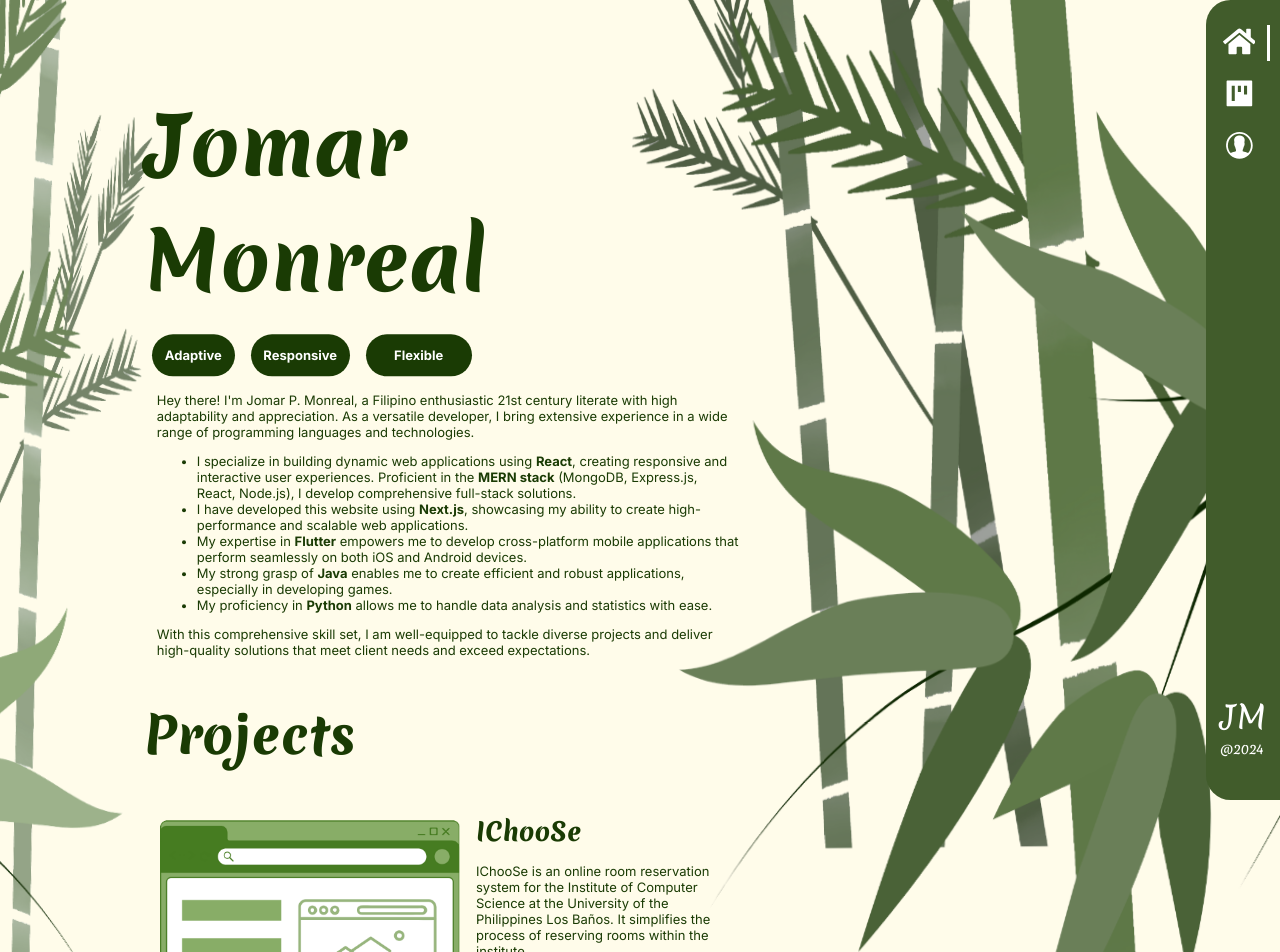
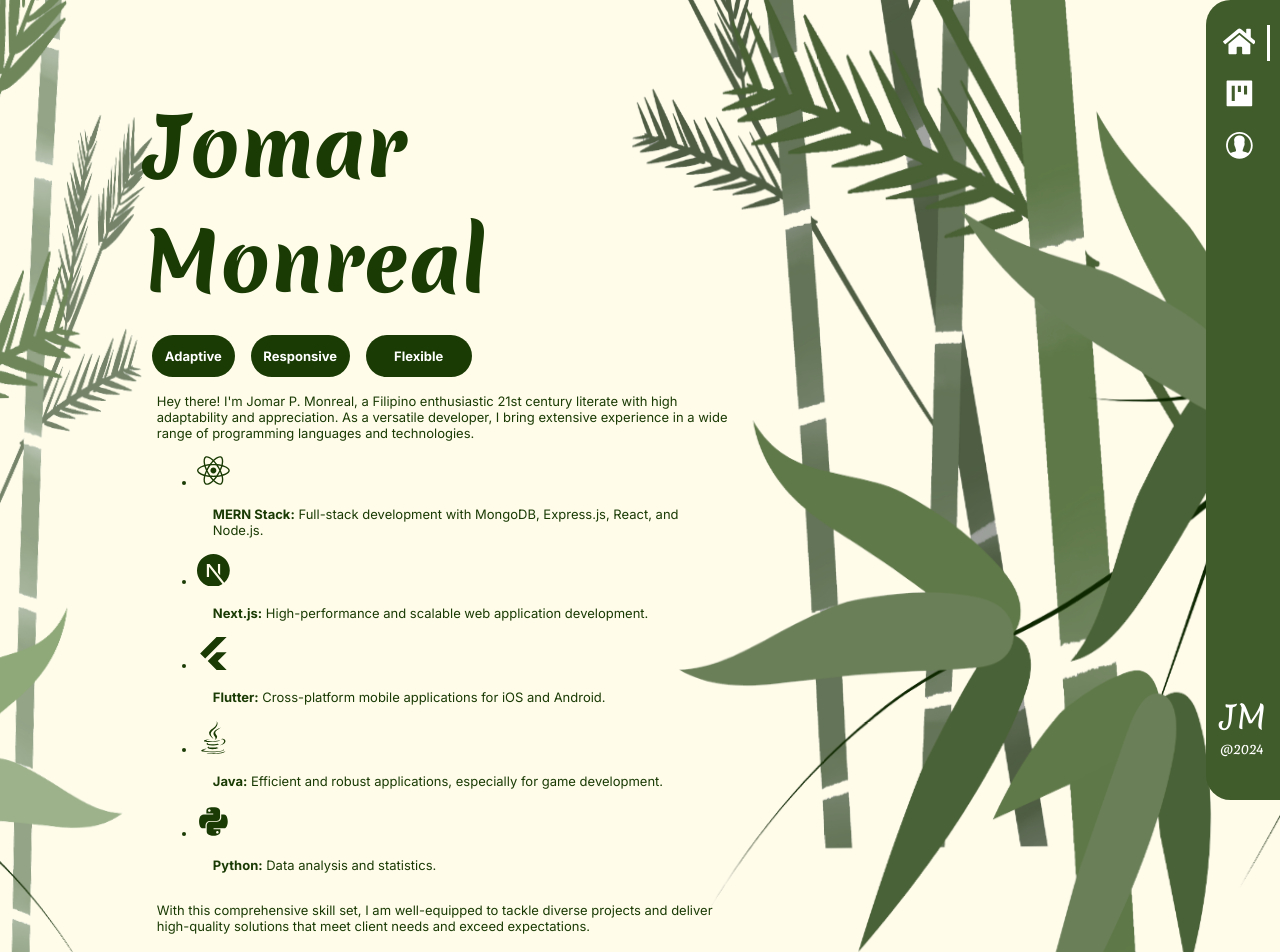
Before and after one commit to JomarMonreal/monreal-portfolio-alpha, a Next.js app: page / in a window 1280 px wide. Shown: the top 952 px of the page. Built offline with nearby package versions, Linux system fonts and the light colour scheme.

Commit message:
chore: updated skills description

```diff
--- a/src/components/HomeCover.tsx
+++ b/src/components/HomeCover.tsx
@@ -1,4 +1,7 @@
+import { FaJava, FaPython, FaReact } from "react-icons/fa";
 import styles from "./HomeCover.module.css";
+import { SiFlutter, SiNextdotjs } from "react-icons/si";
+import { iconSize } from "@/constants/iconConstants";
 
 export function HomeCover() {
   return <div className={styles.home_cover}>
@@ -13,17 +16,23 @@ export function HomeCover() {
 
 
     <div className={styles.home_cover_description}>
-      Hey there! I'm Jomar P. Monreal, a Filipino enthusiastic 21st century literate with high adaptability and
-      appreciation. As a versatile developer, I bring extensive experience in a wide range of programming languages and technologies.
+      Hey there! I'm Jomar P. Monreal, a Filipino enthusiastic 21st century literate with high adaptability and appreciation. As a versatile developer, I bring extensive experience in a wide range of programming languages and technologies.
       <ul>
         <li>
-          I specialize in building dynamic web applications using <strong>React</strong>, creating responsive and interactive user experiences.
-          Proficient in the <strong>MERN stack</strong> (MongoDB, Express.js, React, Node.js), I develop comprehensive full-stack solutions.
+          <FaReact size={iconSize}/> <div className="padded"> <strong>MERN Stack:</strong> Full-stack development with MongoDB, Express.js, React, and Node.js.</div>
         </li>
-        <li>I have developed this website using <strong>Next.js</strong>, showcasing my ability to create high-performance and scalable web applications.</li>
-        <li>My expertise in <strong>Flutter</strong> empowers me to develop cross-platform mobile applications that perform seamlessly on both iOS and Android devices.</li>
-        <li>My strong grasp of <strong>Java</strong> enables me to create efficient and robust applications, especially in developing games.</li>
-        <li>My proficiency in <strong>Python</strong> allows me to handle data analysis and statistics with ease.</li>
+        <li>
+          <SiNextdotjs size={iconSize}/> <div className="padded"> <strong>Next.js:</strong> High-performance and scalable web application development.</div>
+        </li>
+        <li>
+          <SiFlutter size={iconSize}/> <div className="padded"> <strong>Flutter:</strong> Cross-platform mobile applications for iOS and Android.</div>
+        </li>
+        <li>
+          <FaJava size={iconSize}/> <div className="padded"> <strong>Java:</strong> Efficient and robust applications, especially for game development.</div>
+        </li>
+        <li>
+          <FaPython size={iconSize}/> <div className="padded"> <strong>Python:</strong> Data analysis and statistics.</div>
+        </li>
       </ul>
       <p>With this comprehensive skill set, I am well-equipped to tackle diverse projects and deliver high-quality solutions that meet client needs and exceed expectations.</p>
     </div>
```
